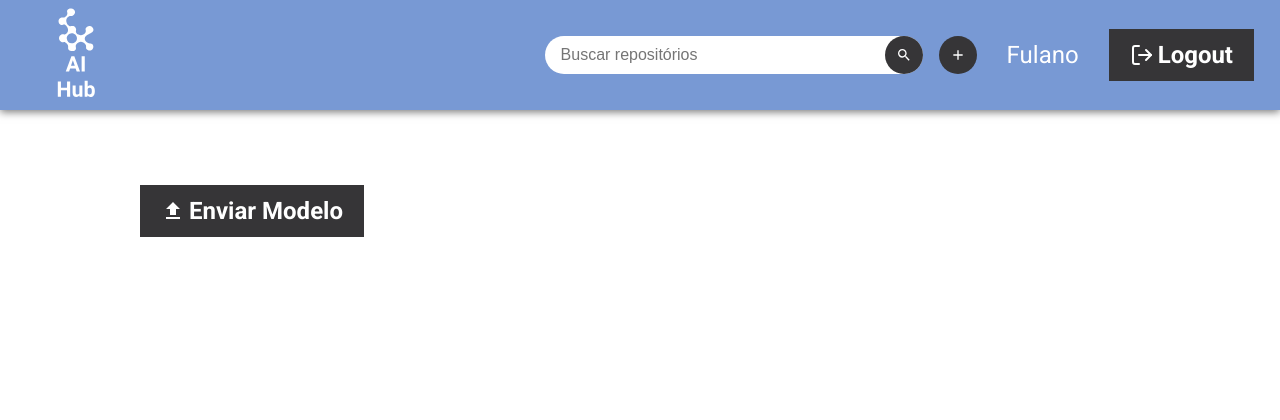
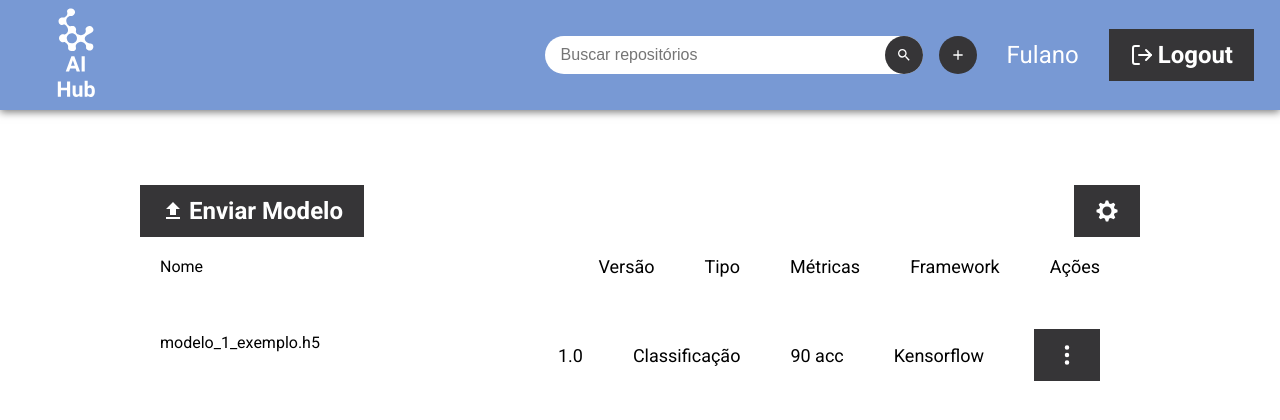
Before and after one commit to adrianorocha-dev/ai-hub, a Next.js app: page /list in a window 1280 px wide. Shown: the top 420 px of the page. Built offline with nearby package versions, Linux system fonts and the light colour scheme.

Commit message:
Alterações na listagem de repositórios

```diff
--- a/pages/list.jsx
+++ b/pages/list.jsx
@@ -1,5 +1,7 @@
 import React from 'react';
 import { MdFileUpload } from 'react-icons/md';
+import { GoGear } from 'react-icons/go';
+import { BsThreeDotsVertical } from 'react-icons/bs'
 import Header from '../components/Header';
 
 import Button from '../components/Button';
@@ -12,12 +14,44 @@ function List() {
       <Header />
 
       <main className={styles.main}>
-        <div>
+        <div className={styles.containerOptions}>
           <Button>
             <MdFileUpload />
             <span>Enviar Modelo</span>
           </Button>
+          <Button>
+            <GoGear/>
+          </Button>
         </div>
+        <div className={styles.containerLabels}>
+          <div>
+            <a>Nome</a>
+          </div>
+          <div className={styles.containerLabels}>
+            <a className={styles.nameOptions}>Versão</a>
+            <a className={styles.nameOptions}>Tipo</a>
+            <a className={styles.nameOptions}>Métricas</a>
+            <a className={styles.nameOptions}>Framework</a>
+            <a className={styles.nameOptions}>Ações</a>
+          </div>
+        </div>
+        <div className={styles.containerItem}>
+          <div>
+            <a>modelo_1_exemplo.h5</a>
+          </div>
+          <div className={styles.containerItem}>
+            <a className={styles.nameOptions}>1.0</a>
+            <a className={styles.nameOptions}>Classificação</a>
+            <a className={styles.nameOptions}>90 acc</a>
+            <a className={styles.nameOptions}>Kensorflow</a>
+            <a className={styles.nameOptions}>
+              <Button>
+                <BsThreeDotsVertical />
+              </Button>
+            </a>
+          </div>
+        </div>
+
       </main>
     </div>
   );
--- a/styles/pages/List.module.css
+++ b/styles/pages/List.module.css
@@ -8,3 +8,36 @@
   margin: 0 auto;
   padding-top: 75px;
 }
+
+.containerOptions {
+  display: flex;
+  justify-content: space-between;
+  margin-bottom: 19px;
+}
+
+.nameOptions {
+  font-family: Roboto;
+  font-style: normal;
+  font-weight: normal;
+  font-size: 18px;
+  line-height: 21px;
+
+  margin-left: 50px;
+}
+
+.containerLabels {
+  padding-left: 20px;
+  padding-right: 20px;
+  align-items: center;
+  display: flex;
+  justify-content: space-between;
+}
+
+.containerItem {
+  padding-top: 26px;
+  padding-left: 20px;
+  padding-right: 20px;
+  align-items: center;
+  display: flex;
+  justify-content: space-between;
+}
```
